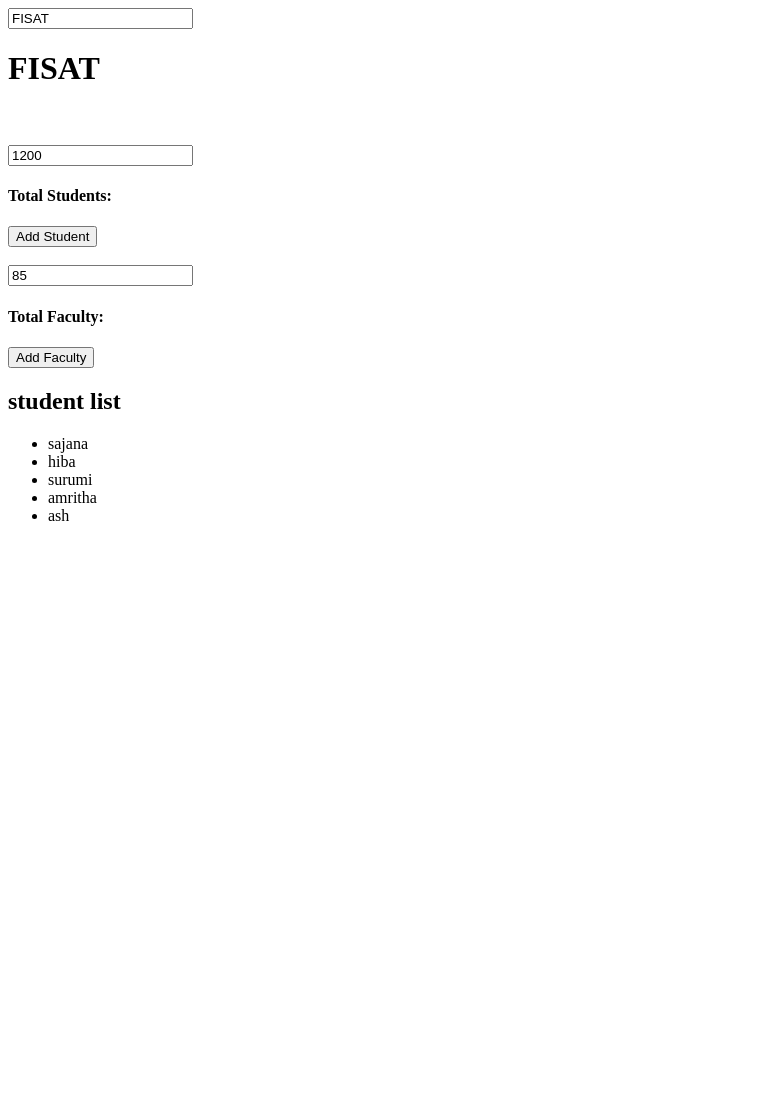
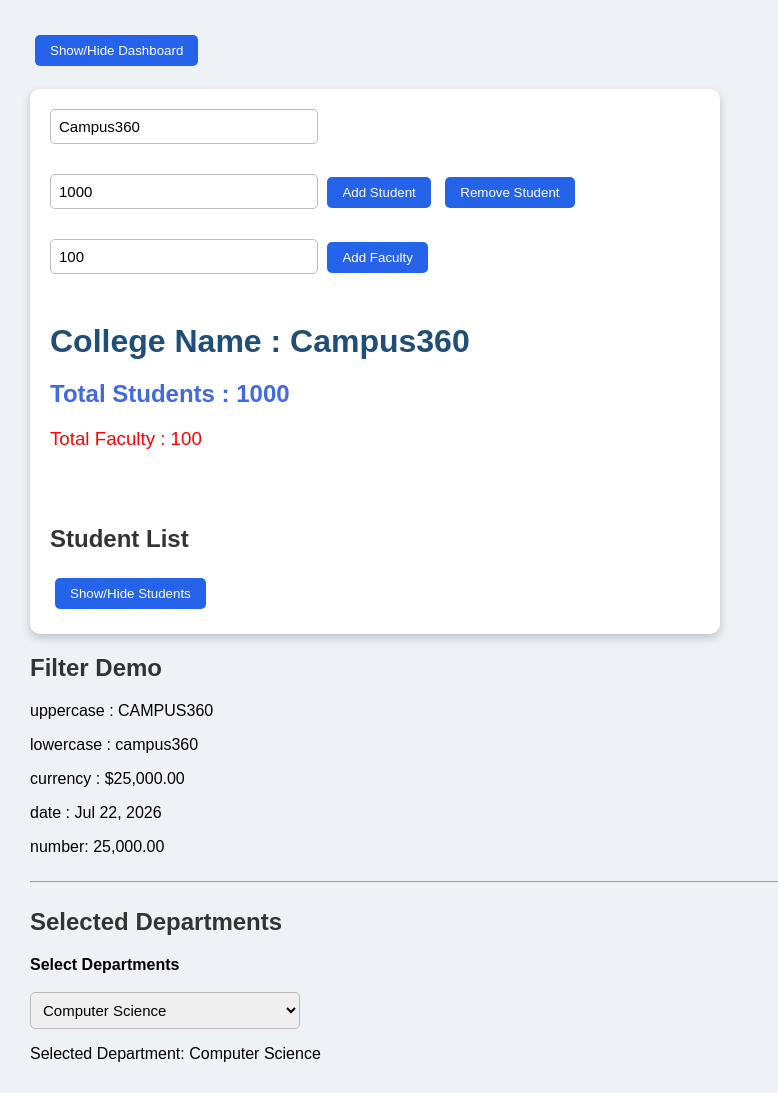
Before and after one commit to sajana-46/campus-360, a website: page index.html in a window 1280 px wide. Shown: the whole page, without its empty margins (0-778 px from the left). Before the commit the page ends 800 px from the top, so only its background shows below. Drawn offline with nearby package versions, Linux system fonts and the light colour scheme.

Commit message:
modified

```diff
--- a/css/style.css
+++ b/css/style.css
@@ -0,0 +1,106 @@
+/* Page Styling */
+body{
+    font-family: Arial, Helvetica, sans-serif;
+    background: #eef2f7;
+    margin: 30px;
+}
+
+/* Dashboard Container */
+div{
+    background-color: white;
+    width: 650px;
+    padding: 20px;
+    border-radius: 10px;
+    box-shadow: 0px 4px 10px rgba(0,0,0,0.2);
+    margin-bottom: 20px;
+}
+
+/* Headings */
+h1{
+    color: #1f4e79;
+    margin-bottom: 10px;
+}
+
+h2{
+    color: #333;
+}
+
+h3{
+    color: #555;
+}
+
+/* Inputs */
+input{
+    width: 250px;
+    padding: 8px;
+    margin-bottom: 10px;
+    border: 1px solid #bbb;
+    border-radius: 5px;
+    font-size: 15px;
+}
+
+/* Dropdown */
+select{
+    width: 270px;
+    padding: 8px;
+    border-radius: 5px;
+    border: 1px solid #bbb;
+    font-size: 15px;
+}
+
+/* Buttons */
+button{
+    background-color: #2563eb;
+    color: white;
+    border: none;
+    padding: 8px 15px;
+    border-radius: 5px;
+    cursor: pointer;
+    margin: 5px;
+    transition: 0.3s;
+}
+
+button:hover{
+    background-color: #1d4ed8;
+}
+
+/* Student List */
+ul{
+    background: #f9f9f9;
+    border: 1px solid #ddd;
+    padding: 15px 30px;
+    border-radius: 5px;
+}
+
+li{
+    padding: 5px;
+}
+
+/* Text Colors */
+.green{
+    color: green;
+    font-weight: bold;
+}
+
+.red{
+    color: red;
+    font-weight: bold;
+}
+
+.blue{
+    color: royalblue;
+    font-weight: bold;
+}
+
+/* Filter Demo */
+p{
+    font-size: 16px;
+}
+
+label{
+    font-weight: bold;
+}
+
+hr{
+    margin: 25px 0;
+}
--- a/index.html
+++ b/index.html
@@ -1,40 +1,91 @@
 <!DOCTYPE html>
-<html lang="en" ng-app="campus360">
-
+<html lang="en" ng-app="Campus360">
 <head>
     <meta charset="UTF-8">
-    <script src="node_modules/angular/angular.js"></script>
+    <meta name="viewport" content="width=device-width, initial-scale=1.0">
+
+    <script src="./node_modules/angular/angular.min.js"></script>
     <script src="js/app.js"></script>
-    <title>Student Management App</title>
+
+    <link rel="stylesheet" href="./css/style.css">
+
+    <title>College Dashboard</title>
 </head>
 
-<body ng-controller="dashboardcontroller">
+<body ng-controller="dashboardController">
 
-    <input type="text" ng-model="collegename">
-    <h1>{{collegename}}</h1>
-
-    <br><br>
-
-    <input type="number" ng-model="totalStudents">
-    <h4>Total Students:{{totalstudents}}</h4>
-    <button ng-click="totalStudents = totalStudents + 1">
-        Add Student
+    <button ng-click="showDashboard = !showDashboard">
+        Show/Hide Dashboard
     </button>
 
     <br><br>
 
+    <div ng-show="showDashboard">
+
+        <input type="text" ng-model="collegeName">
+        <br><br>
+
+        <input type="number" ng-model="totalStudents">
+        <button ng-click="addStudent()">Add Student</button>
+        <button ng-click="removeStudent()">Remove Student</button>
+
+        <br><br>
+
         <input type="number" ng-model="totalFaculty">
-    <h4>Total Faculty:{{totalfaculty}}</h4>
         <button ng-click="totalFaculty = totalFaculty + 1">
             Add Faculty
         </button>
-    <h2>student list</h2>
-    <ul>
+
+        <br><br>
+
+        <h1>College Name : {{collegeName}}</h1>
+
+        <h2 ng-class="{
+            'green': totalStudents > 1000,
+            'red': totalStudents < 1000,
+            'blue': totalStudents === 1000
+        }">
+            Total Students : {{totalStudents}}
+        </h2>
+
+        <h3 ng-style="{
+            'font-weight': totalFaculty > 100 ? 'bold' : 'normal',
+            'color': totalFaculty > 100 ? 'green' : 'red'
+        }">Total Faculty : {{totalFaculty}}</h3>
+
+        <br><br>
+
+        <h2>Student List</h2>
+
+        <button ng-click="showStudentList = !showStudentList">
+            Show/Hide Students
+        </button>
+
+        <ul ng-show="showStudentList">
             <li ng-repeat="student in students">
                 {{student}}
-
             </li>
         </ul>
 
+    </div>
+
+    <h2>Filter Demo</h2>
+    <p>uppercase : {{collegeName | uppercase}}</p>
+    <p>lowercase : {{collegeName | lowercase}}</p>
+    <p>currency : {{fees | currency}}</p>
+    <p>date : {{today | date}}</p>
+    <p>number: {{fees | number:2}}</p>
+
+    <hr>
+    <h2>Selected Departments</h2>
+
+    <label>Select Departments</label>
+
+    <br><br>
+
+    <select name="departments"  ng-model="selectedDepartment" ng-options="department for department in departments">
+    </select>
+    <p>Selected Department: {{selectedDepartment}}</p>
+
 </body>
 </html>
--- a/js/app.js
+++ b/js/app.js
@@ -1,20 +1,47 @@
-var app = angular.module("campus360", []);
+var app = angular.module("Campus360", []);
 
-app.controller("dashboardcontroller", function($scope) {
+app.controller("dashboardController", function ($scope) {
 
-    $scope.collegename = "FISAT";
-    $scope.totalStudents = 1200;
-    $scope.totalFaculty = 85;
-    console.log("dashboard controller is loaded");
-    $scope.students=[
-       "sajana","hiba","surumi","amritha","ash"
-       ];
+    $scope.collegeName = "Campus360";
+    $scope.totalStudents = 1000;
+    $scope.totalFaculty = 100;
 
-       $scope.addstudent=function(){
+    $scope.showDashboard = true;
+    $scope.showStudentList = false;
 
-        $scope.totalstudents++;
+    console.log("Dashboard Controller Loaded Successfully");
 
-       };
+    $scope.students = [
+        "John Doe",
+        "Jane Smith",
+        "Michael Johnson",
+        "Emily Davis",
+        "William Brown"
+    ];
+
+    $scope.departments = [
+        "Computer Science",
+        "Electrical Engineering",
+        "Mechanical Engineering",
+        "Civil Engineering",
+        "Business Administration"
+    ];
+
+    $scope.addStudent = function () {
+        console.log("Before:", $scope.totalStudents, typeof $scope.totalStudents);
+
+        $scope.totalStudents++;
+
+        console.log("After:", $scope.totalStudents, typeof $scope.totalStudents);
+    };
+    $scope.removeStudent = function () {
+        if ($scope.totalStudents > 0) {
+            $scope.totalStudents--;
+        }
+    }
 
 
+    $scope.fees = 25000;
+    $scope.today = new Date();
+    $scope.selectedDepartment = "Computer Science";
 });
```
Lines whose indentation alone changed are shown as unchanged.
